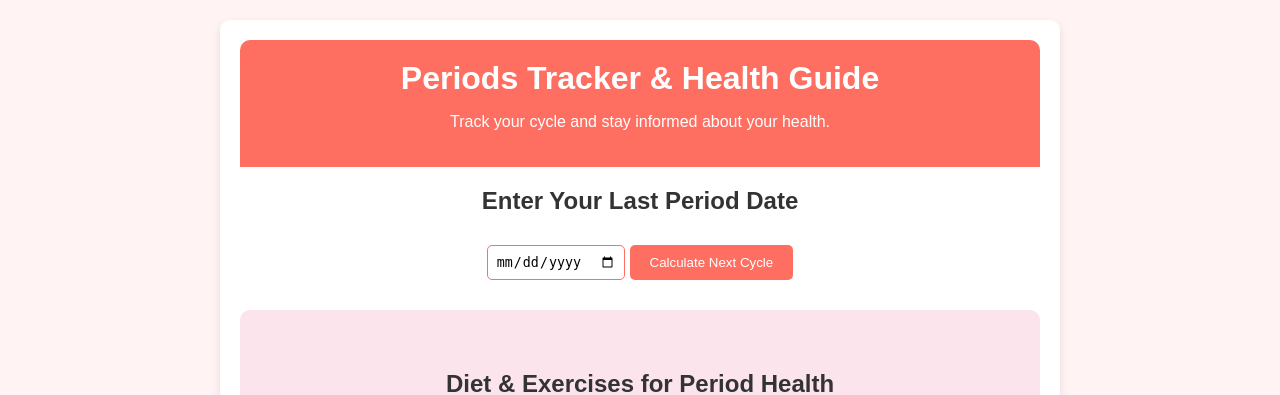
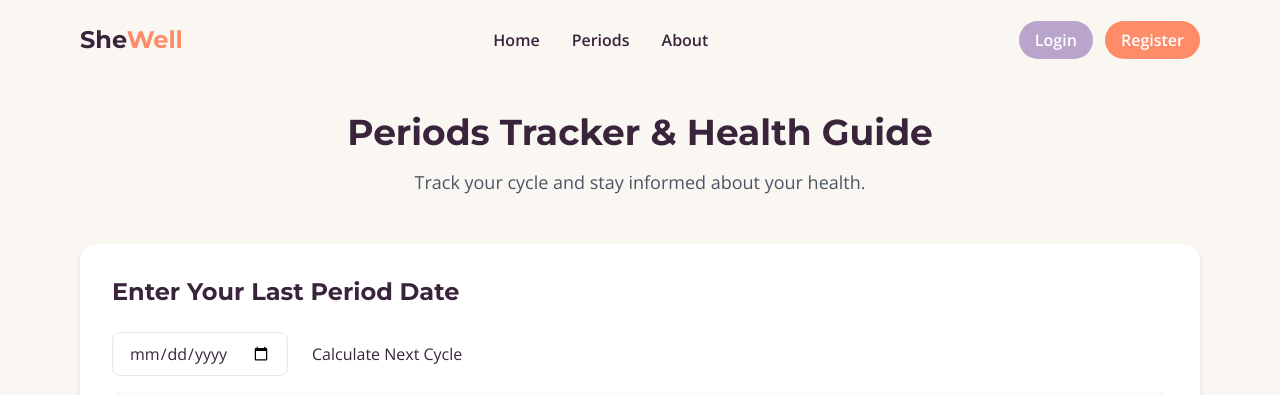
Before and after one commit to whyvineet/shewell, a Flask app: page /periods in a window 1280 px wide. Shown: the top 395 px of the page. Run offline with Flask 3, Linux system fonts and the light colour scheme; some libraries are stand-ins or nearby versions.

Commit message:
Refactor periods.html to use template inheritance and enhance styling; update image source in index.html

```diff
--- a/templates/base.html
+++ b/templates/base.html
@@ -71,9 +71,6 @@
                 {% endif %}
             </div>
         </nav>
-    </div>
-</body>
-
 
         {% with messages = get_flashed_messages(with_categories=true) %}
         {% if messages %}
--- a/templates/index.html
+++ b/templates/index.html
@@ -23,7 +23,7 @@
     </div>
     <div class="md:w-1/2 bg-secondary rounded-3xl overflow-hidden h-64 md:h-96">
         <!-- Placeholder image -->
-        <img src="{{ url_for('static', filename='images/banner.jpeg') }}"
+        <img src="{{ url_for('static', filename='images/banner.png') }}"
                 alt="Banner Image"
                 class="w-full h-full object-cover">
     </div>
--- a/templates/periods.html
+++ b/templates/periods.html
@@ -1,47 +1,158 @@
-<!DOCTYPE html>
-<html lang="en">
-<head>
-    <meta charset="UTF-8">
-    <meta name="viewport" content="width=device-width, initial-scale=1.0">
-    <title>Periods Tracker & Health Guide</title>
-    <link rel="stylesheet" href="{{ url_for('static', filename='css/style.css') }}">
-    <script defer src="{{ url_for('static', filename='js/script.js') }}"></script>
-</head>
-<body>
-    <div class="container">
-        <header>
-            <h1>Periods Tracker & Health Guide</h1>
-            <p>Track your cycle and stay informed about your health.</p>
+{% extends "base.html" %}
+
+{% block title %}Periods Tracker & Health Guide - SheWell{% endblock %}
+
+{% block styles %}
+<style>
+    .tracker {
+        background-color: white;
+        border-radius: 1rem;
+        padding: 2rem;
+        margin-bottom: 2rem;
+        box-shadow: 0 4px 6px rgba(0, 0, 0, 0.1);
+    }
+
+    .health-tips {
+        background-color: white;
+        border-radius: 1rem;
+        padding: 2rem;
+        box-shadow: 0 4px 6px rgba(0, 0, 0, 0.1);
+    }
+
+    .tips-container {
+        display: flex;
+        flex-wrap: wrap;
+        gap: 1.5rem;
+        margin-top: 1.5rem;
+    }
+
+    .tip {
+        flex: 1 1 300px;
+        border-radius: 0.75rem;
+        overflow: hidden;
+        box-shadow: 0 2px 4px rgba(0, 0, 0, 0.1);
+    }
+
+    .tip img {
+        width: 100%;
+        height: 200px;
+        object-fit: cover;
+    }
+
+    .tip h3, .tip p {
+        padding: 0.75rem 1rem;
+    }
+
+    .tip h3 {
+        color: #b9a5cb;
+        font-family: 'Montserrat', sans-serif;
+        font-weight: 600;
+    }
+
+    input[type="date"] {
+        padding: 0.5rem 1rem;
+        border-radius: 0.5rem;
+        border: 1px solid #e2e8f0;
+        margin-right: 0.5rem;
+    }
+
+    button {
+        background-color: #ff8c69;
+        color: white;
+        border: none;
+        border-radius: 9999px;
+        padding: 0.5rem 1.5rem;
+        font-weight: 600;
+        cursor: pointer;
+        transition: opacity 0.3s;
+    }
+
+    button:hover {
+        opacity: 0.8;
+    }
+
+    #result {
+        margin-top: 1rem;
+        padding: 1rem;
+        border-radius: 0.5rem;
+        background-color: #f8f9fa;
+    }
+</style>
+{% endblock %}
+
+{% block content %}
+<div class="py-8">
+    <header class="text-center mb-12">
+        <h1 class="text-4xl font-montserrat font-bold mb-4">Periods Tracker & Health Guide</h1>
+        <p class="text-lg text-gray-600">Track your cycle and stay informed about your health.</p>
     </header>
 
     <section class="tracker">
-            <h2>Enter Your Last Period Date</h2>
-            <input type="date" id="lastPeriod" required>
+        <h2 class="text-2xl font-montserrat font-bold mb-6">Enter Your Last Period Date</h2>
+        <div class="flex flex-wrap items-center gap-4">
+            <input type="date" id="lastPeriod" required class="flex-grow md:flex-grow-0">
             <button onclick="calculateNextPeriod()">Calculate Next Cycle</button>
-            <p id="result"></p>
+        </div>
+        <p id="result" class="mt-4"></p>
     </section>
 
     <section class="health-tips">
-            <h2>Diet & Exercises for Period Health</h2>
+        <h2 class="text-2xl font-montserrat font-bold mb-6">Diet & Exercises for Period Health</h2>
 
         <div class="tips-container">
             <div class="tip">
                 <img src="{{ url_for('static', filename='images/healthy_food.jpg') }}" alt="Healthy Food">
-                    <h3>Healthy Diet</h3>
+                <h3 class="text-xl">Healthy Diet</h3>
                 <p>Eat iron-rich foods like spinach, nuts, and dark chocolate. Avoid caffeine and processed foods.</p>
             </div>
 
             <div class="tip">
                 <img src="{{ url_for('static', filename='images/yogaa.png') }}" alt="Yoga Exercise">
-                    <h3>Gentle Exercises</h3>
+                <h3 class="text-xl">Gentle Exercises</h3>
                 <p>Try yoga, walking, and stretching to relieve cramps and improve blood circulation.</p>
             </div>
         </div>
     </section>
+</div>
+{% endblock %}
 
-        <footer>
-            <p>Stay informed & take care of your health 💖</p>
-        </footer>
-    </div>
-</body>
-</html>
+{% block scripts %}
+<script>
+    function calculateNextPeriod() {
+        const lastPeriodInput = document.getElementById('lastPeriod');
+        const resultElement = document.getElementById('result');
+
+        if (!lastPeriodInput.value) {
+            resultElement.textContent = "Please enter your last period date.";
+            return;
+        }
+
+        // Parse the date
+        const lastPeriod = new Date(lastPeriodInput.value);
+
+        // Calculate next period (assuming 28-day cycle)
+        const nextPeriod = new Date(lastPeriod);
+        nextPeriod.setDate(lastPeriod.getDate() + 28);
+
+        // Format the date
+        const options = { weekday: 'long', year: 'numeric', month: 'long', day: 'numeric' };
+        const formattedDate = nextPeriod.toLocaleDateString('en-US', options);
+
+        // Calculate fertile window (typically days 11-17 of cycle)
+        const fertileStart = new Date(lastPeriod);
+        fertileStart.setDate(lastPeriod.getDate() + 11);
+
+        const fertileEnd = new Date(lastPeriod);
+        fertileEnd.setDate(lastPeriod.getDate() + 17);
+
+        const formattedFertileStart = fertileStart.toLocaleDateString('en-US', options);
+        const formattedFertileEnd = fertileEnd.toLocaleDateString('en-US', options);
+
+        // Display results
+        resultElement.innerHTML = `
+            <div class="font-semibold mb-2">Your next period is expected to start on: <span class="text-accent">${formattedDate}</span></div>
+            <div class="font-semibold">Your fertile window is approximately: <span class="text-primary">${formattedFertileStart}</span> to <span class="text-primary">${formattedFertileEnd}</span></div>
+        `;
+    }
+</script>
+{% endblock %}
```
Lines whose indentation alone changed are shown as unchanged.
